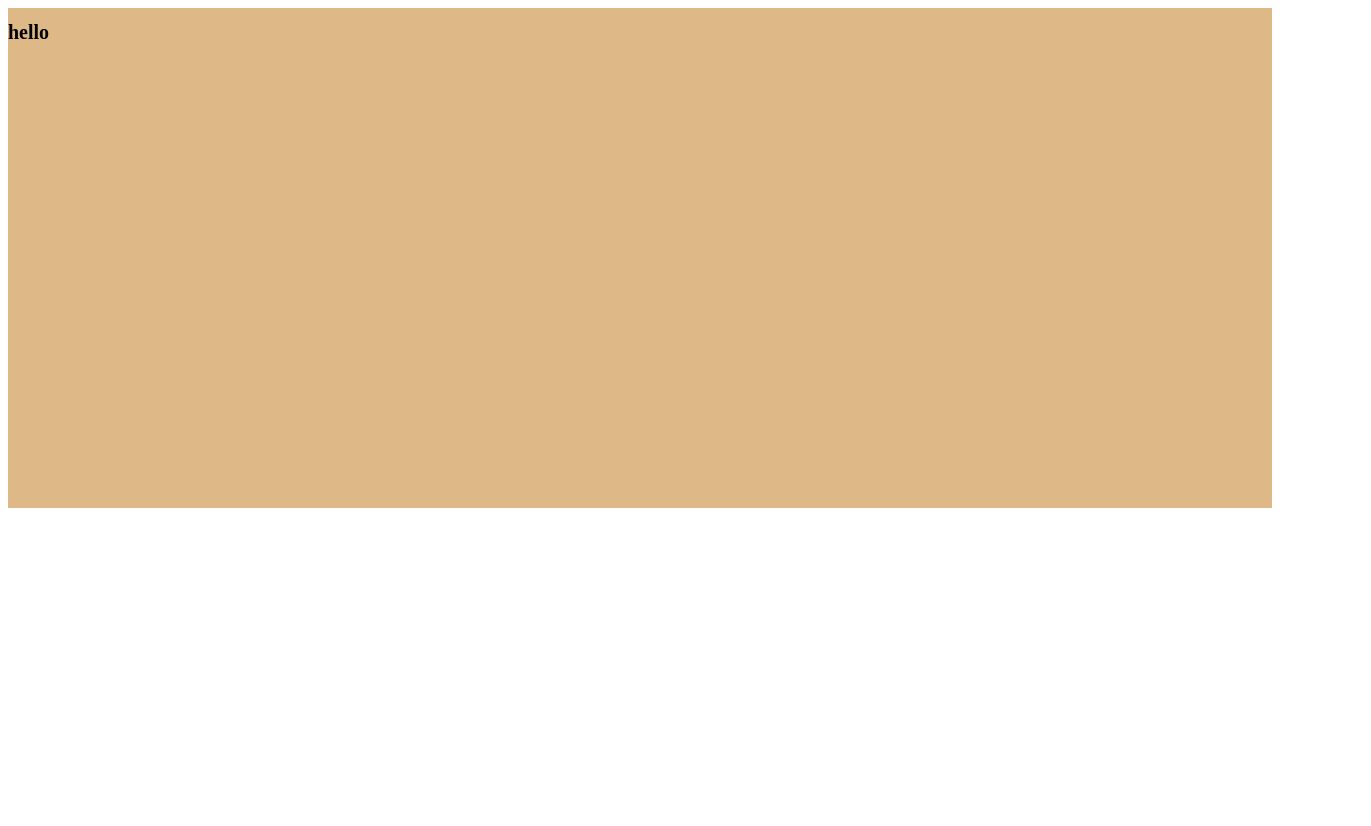
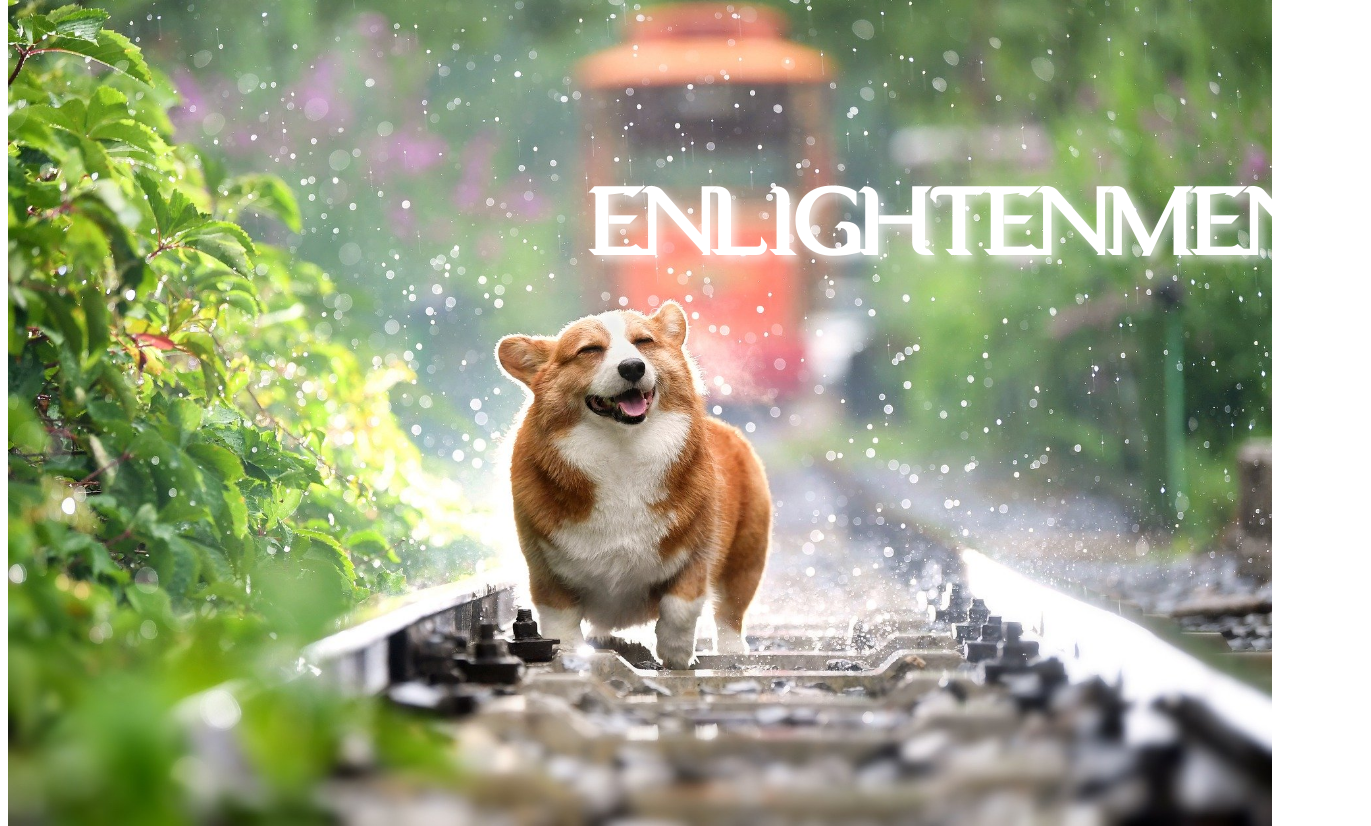
Before and after one commit to jbb3r/kristys-repo, a plain HTML site: page box model/index.html in a window 1280 px wide. Shown: the whole page, 1371 px wide, since content can reach past the window. Before the commit the page ends 800 px from the top, so only its background shows below. Drawn offline with Linux system fonts and the light colour scheme.

Commit message:
lKWARLJGFSD

```diff
--- a/box model/index.html
+++ b/box model/index.html
@@ -8,10 +8,11 @@
     <title>Box Model Assessment</title>
 </head>
 <body>
-    <header class="hi">
-        <div class="hello"  > <h1>hello</h1>
+    <header class="header">
+
+            <h1 class="enlightenment">enlightenment</h1>
             <img class="pets" src="pets.jpg" alt=""/>
-        </div>
+
     </header>
 </body>
 </html>
--- a/box model/style.css
+++ b/box model/style.css
@@ -4,17 +4,32 @@ html {
     margin: 0;
     box-sizing: border-box;
 }
-.hi {
-    background-color: burlywood;
+@font-face{
+    font-family: "test";
+    src: url("modern_king-webfont.woff");
+    src: url("modern_king-webfont.woff2");
+}
+.header {
     position: relative;
-    height: 50rem;
+    height: 100vh;
 }
 .pets {
-    width: 100%;
-    height: 100%;
+    width: 100% ;
     position: absolute;
-    z-index: -1;
+    z-index: 1;
+    top: 50%;
+    left:50%;
+    transform: translate(-50%,-50%);
 }
-.hello {
+.enlightenment {
     position: absolute;
+    left: 77%;
+    top: 17%;
+    transform: translate(-50%,-50%);
+    font-size: 9.5rem;
+    text-transform: uppercase;
+    z-index: 2;
+    font-family: "test";
+    color: white;
+    text-shadow: 5px 5px 10px rgba(255,255,255,0.7);
 }
```
Also changed, not shown: box model/girolight001-webfont.woff (added), box model/girolight001-webfont.woff2 (added), box model/modern_king-webfont.woff (added), box model/modern_king-webfont.woff2 (added), box model/vonique.woff (added), box model/vonique.woff2 (added).
